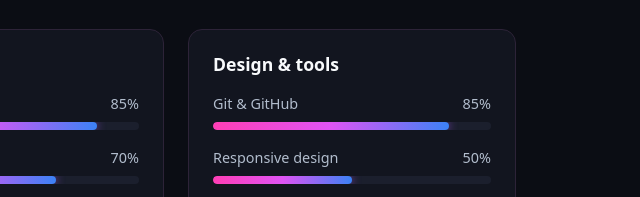
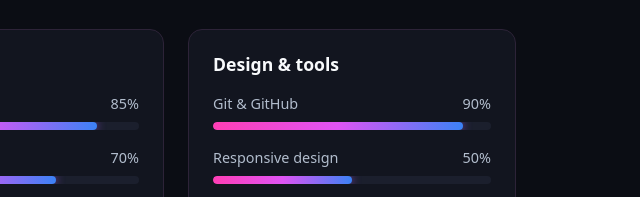
Before and after one commit to befikirgizachew1-design/portfolio-website, a plain HTML site: page index.html in a window 1280 px wide. Shown: the part 1300-1497 px from the top of the page, 640-1280 px from the left. Drawn offline with Linux system fonts and the light colour scheme; a script that the page names is missing.

Commit message:
edition on skill section on html

```diff
--- a/index.html
+++ b/index.html
@@ -122,8 +122,8 @@
             <div class="skill-group">
               <h3>Design &amp; tools</h3>
               <div class="bar">
-                <div><span>Git &amp; GitHub</span><span>85%</span></div>
-                <div class="track"><div class="fill" style="width: 85%"></div></div>
+                <div><span>Git &amp; GitHub</span><span>90%</span></div>
+                <div class="track"><div class="fill" style="width: 90%"></div></div>
               </div>
               <div class="bar">
                 <div><span>Responsive design</span><span>50%</span></div>
```
